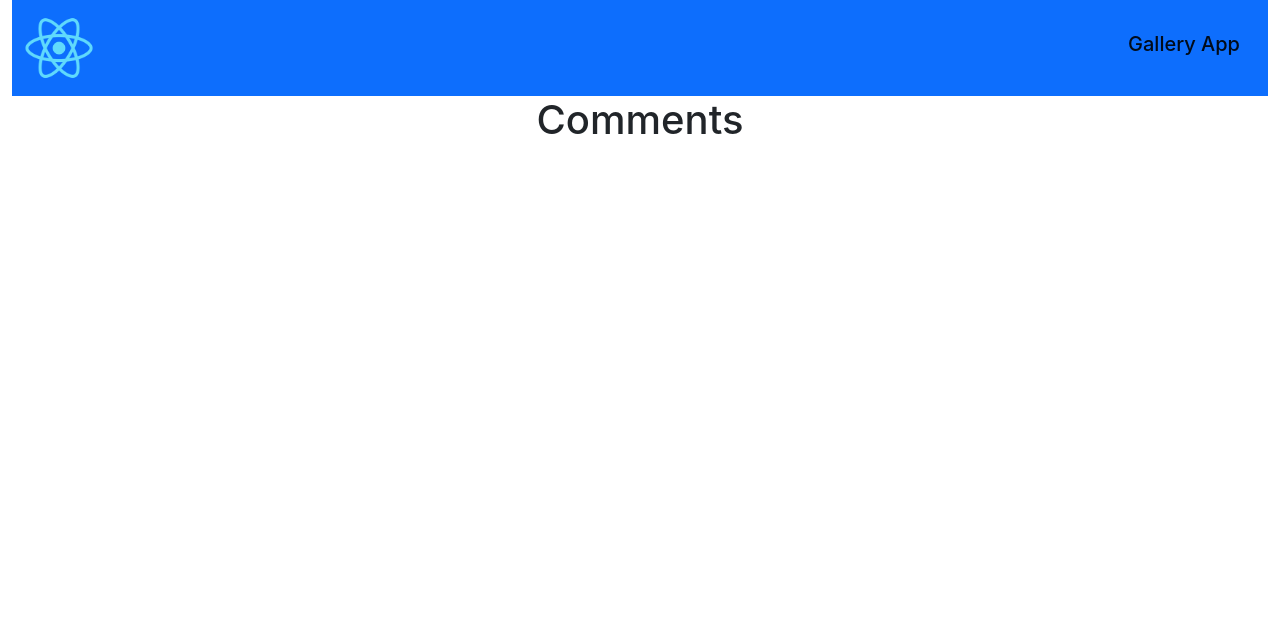
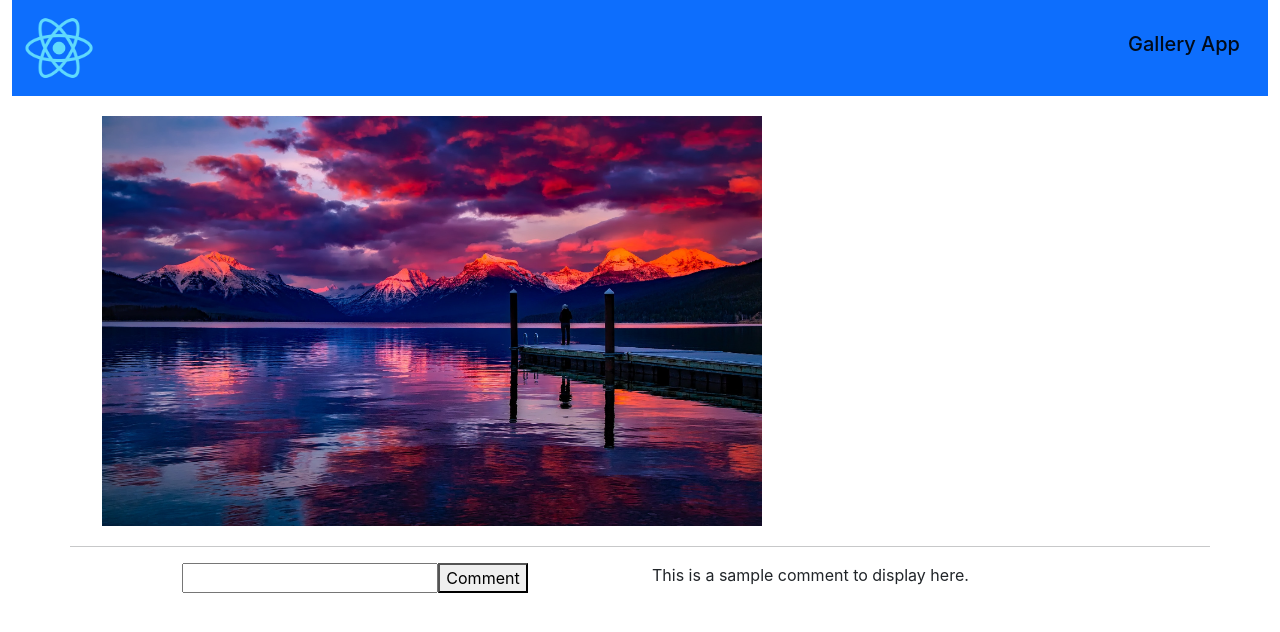
Before and after one commit to purusr/learn-gallery, a React (Create React App) app: page /comments in a window 1280 px wide. Shown: the top 632 px of the page. Built offline with nearby package versions, Linux system fonts and the light colour scheme; no server answers.

Commit message:
additional progress

```diff
--- a/package.json
+++ b/package.json
@@ -10,6 +10,7 @@
     "@testing-library/jest-dom": "^5.16.5",
     "@testing-library/react": "^13.4.0",
     "@testing-library/user-event": "^13.5.0",
+    "axios": "^1.2.1",
     "json-server": "^0.17.1",
     "react": "^18.2.0",
     "react-dom": "^18.2.0",
--- a/src/App.js
+++ b/src/App.js
@@ -1,4 +1,3 @@
-import { useEffect, useState } from 'react'
 import {BrowserRouter, Route, Routes} from 'react-router-dom';
 import Header from './Header'
 import Mainview from './Mainview'
@@ -7,20 +6,12 @@ import Comments from './Comments';
 
 function App() {
 
-  const [images, setImage] = useState()
-
-  useEffect(() =>{
-  fetch('http://localhost:5000/getGallery')
-  .then(res => res.json())
-  .then(d=> setImage(d))
-  },[1])
-
   return (
     <div className='container-fluid'>
       <Header />
         <BrowserRouter>
           <Routes>
-            <Route path='/' exact element= {<Mainview images={images}/>} />
+            <Route path='/' exact element= {<Mainview/>} />
             <Route path='/comments' element={<Comments/>} />
           </Routes>
         </BrowserRouter>
--- a/src/Comments.js
+++ b/src/Comments.js
@@ -1,9 +1,28 @@
+import axios from 'axios';
+import { useState } from 'react'
+import imgg from './pexels.jpg'
 
-function Comments ({images}){
+function Comments (){
+  const [comment, setComment] = useState();
+
+  const updateComment = (id) =>{
+    axios.post(`http://localhost:5000/updateComments/${id}`, {comment: comment})
+  }
     return(
          <div className="container text-center">
             <div className="row">
-              <h1>Comments</h1>
+            <div class="col col-sm-3">
+              <img src={imgg} alt="logo" style={{ width: '700px', height: '450px', padding: '20px' }}/>
+              <br/>
+            </div>
+            <hr/>
+            <div className='col'>
+                <input onChange={(e) => setComment(e.target.value)} type='text' name='comment' value={comment}></input>
+                <button onClick={()=>{updateComment()}}>Comment</button>
+            </div>
+            <div className='col text-start'>
+              <p>This is a sample comment to display here.</p>
+            </div>
             </div>
         </div>
     )
--- a/src/Mainview.js
+++ b/src/Mainview.js
@@ -1,6 +1,21 @@
 import './App.css'
-function Mainview({images}){
+import axios from 'axios'
+import { useEffect, useState } from 'react'
 
+function Mainview(){
+    const [images, setImage] = useState()
+    const [count, setCount] = useState(0)
+
+    useEffect(() =>{
+    fetch('http://localhost:5000/getGallery')
+    .then(res => res.json())
+    .then(d=> setImage(d))
+    },[count])
+
+    const updateLikes = (id) => {
+       axios.post(`http://localhost:5000/updateLikes/${id}`)
+       setCount(count+1)
+    }
     return(
         <div className="container text-center">
             <div className="row">
@@ -14,7 +29,7 @@ function Mainview({images}){
                                 <h4>{picsum.comments.length}</h4>
                                 </div>
                                 <div className="col">
-                                    <button className='iconbtn'><i class="fa fa-thumbs-up fa-3x"></i></button>
+                                    <button onClick={()=>updateLikes(picsum._id)} className='iconbtn'><i class="fa fa-thumbs-up fa-3x"></i></button>
                                     <h4>{picsum.likes}</h4>
                                 </div>
                             </div>
```
Also changed, not shown: src/comment.js (+2 -26 lines), src/pexels.jpg (added), 1 other file (tests, documents, lock files or other folders).
